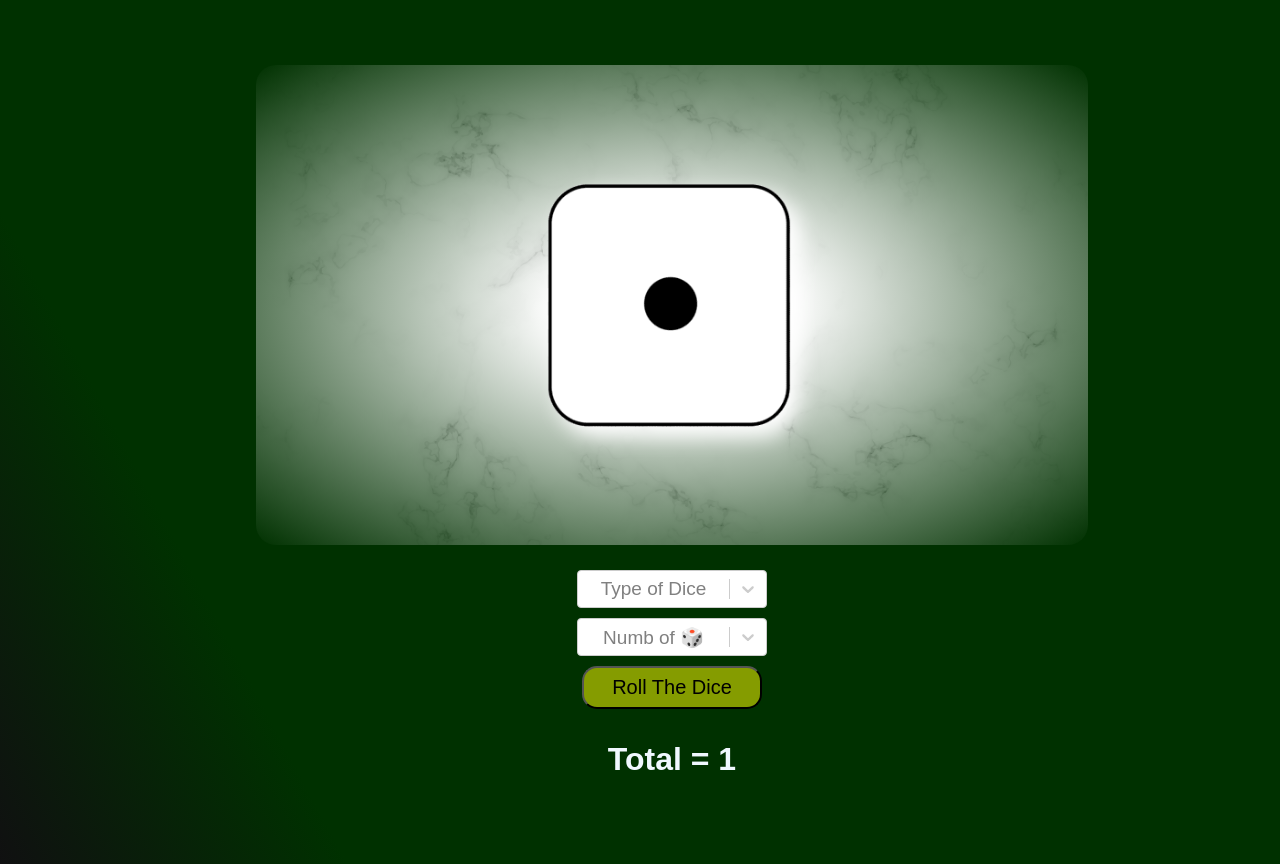
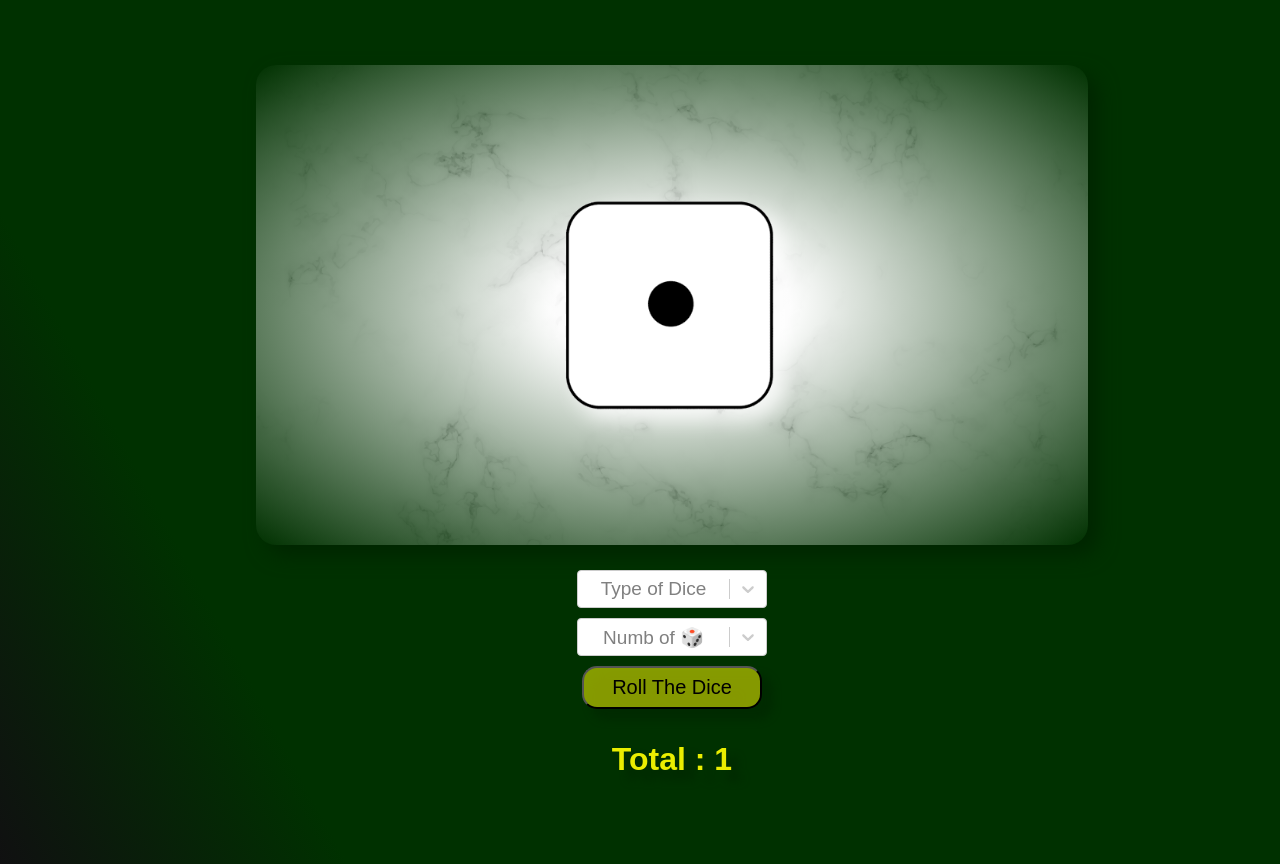
Before and after one commit to Sulkybug/RollTheDice, a React (Vite) app: page / in a window 1280 px wide. Shown: the top 864 px of the page. Built offline with nearby package versions, Linux system fonts and the light colour scheme; a web font is replaced by a local one.

Commit message:
Fix bug type of dice when changing Numb of dices and diseabled button

```diff
--- a/src/App.css
+++ b/src/App.css
@@ -23,6 +23,16 @@ body {
   flex-direction: column;
 }
 
+h1,
+h2 {
+  color: rgba(255, 255, 0, 0.918);
+  filter: drop-shadow(10px 10px 4px rgb(0, 37, 0));
+}
+
+h2 {
+  margin-top: 0;
+}
+
 #NumbOfDices,
 #typeofDices {
   color: black;
@@ -41,11 +51,12 @@ button {
   width: 180px;
   font-size: 20px;
   background-color: rgba(255, 255, 0, 0.521);
+  filter: drop-shadow(10px 10px 4px rgb(0, 37, 0));
 }
 
 button:hover {
   scale: 1.1;
-  transition: 0.3s ease-in-out;
+  transition: 0.4s ease-in-out;
   background-color: rgb(255, 95, 78);
   color: aliceblue;
   cursor: pointer;
--- a/src/App.jsx
+++ b/src/App.jsx
@@ -6,9 +6,9 @@ import { ImgDices } from "./Components/imgDices.jsx";
 
 function App() {
   const optionsDices = [
-    { value: 1, label: "One" },
-    { value: 2, label: "Two" },
-    { value: 3, label: "Three" },
+    { value: 1, label: "One 🎲" },
+    { value: 2, label: "Two 🎲" },
+    { value: 3, label: "Three 🎲" },
   ];
 
   const diceType = [
@@ -29,8 +29,29 @@ function App() {
     Number(`${Object.values(dices)[0]}`)
   );
 
+  const [NumbOfSides, setNumbOfSides] = useState(6);
   const [NumbOfDices, setNumbOfDices] = useState(1);
-  const [NumbOfSides, setNumbOfSides] = useState(6);
+
+  const [buttonStatus, setButtonStatus] = useState(false);
+
+  const changeSides = (e) => {
+    setNumbOfSides(e.value);
+    if (e.value == 4) {
+      setDiceOne(Object.keys(dices)[6]);
+      setDiceOneVal(Object.values(dices)[6]);
+      setDiceTwo(Object.keys(dices)[6]);
+      setDiceTwoVal(Object.values(dices)[6]);
+      setDiceThree(Object.keys(dices)[6]);
+      setDiceThreeVal(Object.values(dices)[6]);
+    } else {
+      setDiceOne(Object.keys(dices)[0]);
+      setDiceOneVal(Object.values(dices)[0]);
+      setDiceTwo(Object.keys(dices)[0]);
+      setDiceTwoVal(Object.values(dices)[0]);
+      setDiceThree(Object.keys(dices)[0]);
+      setDiceThreeVal(Object.values(dices)[0]);
+    }
+  };
 
   const changeDices = (e) => {
     setNumbOfDices(e.value);
@@ -47,19 +68,8 @@ function App() {
     }
   };
 
-  const changeSides = (e) => {
-    setNumbOfSides(e.value);
-    setNumbOfDices(1);
-    if (e.value == 4) {
-      setDiceOne(Object.keys(dices)[6]);
-      setDiceOneVal(Object.values(dices)[6]);
-    } else {
-      setDiceOne(Object.keys(dices)[0]);
-      setDiceOneVal(Object.values(dices)[0]);
-    }
-  };
-
   const throwDice = () => {
+    setButtonStatus(true);
     let x = random();
     animationDices(setDiceOne, setDiceOneVal, x);
 
@@ -98,6 +108,7 @@ function App() {
     setTimeout(() => {
       setDiceNum(Object.keys(dices)[letter]);
       setDiceNumVal(Object.values(dices)[letter]);
+      setButtonStatus(false);
     }, (interval += 100));
   };
 
@@ -136,14 +147,21 @@ function App() {
         placeholder="Numb of 🎲"
       />
 
-      <button onClick={throwDice}>Roll The Dice</button>
-      <h1>Total = {sumTotal()}</h1>
+      <button
+        onClick={() => {
+          throwDice();
+        }}
+        disabled={buttonStatus}
+      >
+        Roll The Dice
+      </button>
+      <h1>Total : {sumTotal()}</h1>
       <h2
         className={
           (NumbOfDices == 1) | (NumbOfDices == 3) ? "hidden" : "visible"
         }
       >
-        {diceOne == diceTwo ? "Pair" : "-"}
+        {diceOne == diceTwo ? "🎲Doublet🎲" : " "}
       </h2>
     </>
   );
--- a/src/Components/ImgDices.css
+++ b/src/Components/ImgDices.css
@@ -10,17 +10,19 @@
   background-position: center;
   border-radius: 20px;
   width: 65vw;
+  filter: drop-shadow(10px 10px 10px rgb(0, 37, 0));
 }
 
 img {
-  filter: drop-shadow(10px 10px 10px white);
+  filter: drop-shadow(10px 10px 10px rgba(0, 0, 0, 0.623));
+  filter: drop-shadow(10px 10px 10px rgba(255, 255, 255, 0.808));
   display: flex;
-  width: 280px;
+  width: 240px;
 }
 
 @media only screen and (max-width: 1200px) {
   img {
-    width: 250px;
+    width: 230px;
   }
 }
 
```
